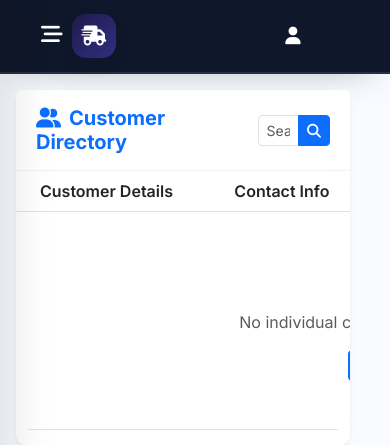
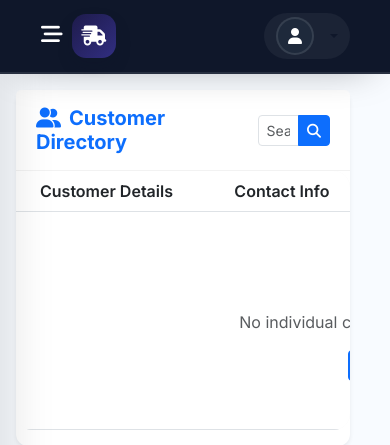
Before and after one commit to fillyourformsweb/crmdeliv, a Flask app: page /customers in a window 390 px wide. Shown: the top 445 px of the page. Run offline with Flask 3, Linux system fonts and the light colour scheme; a user stored in the database is signed in; data that the repository does not hold is empty; some libraries are stand-ins or nearby versions.

```diff
--- a/static/css/style.css
+++ b/static/css/style.css
@@ -900,11 +900,23 @@ nav.luxury-navbar.navbar {
     min-height: 74px !important;
     height: auto !important;
     box-shadow: 0 10px 40px -20px rgba(0, 0, 0, 0.4) !important;
-    padding: 0 1.5rem !important;
+    padding: 0.5rem 1.5rem !important;
     display: flex;
     align-items: center;
     transition: all 0.4s cubic-bezier(0.4, 0, 0.2, 1);
-    z-index: 1050;
+    z-index: 1050 !important;
+    position: relative;
+}
+
+.luxury-navbar .dropdown {
+    position: relative;
+    z-index: 1060;
+}
+
+.luxury-navbar .dropdown-menu {
+    z-index: 9999 !important;
+    position: absolute;
+    transform-origin: top right;
 }
 
 .brand-text span.fw-black {
@@ -943,9 +955,11 @@ nav.luxury-navbar.navbar {
     align-items: center;
     gap: 12px;
     text-decoration: none !important;
-    padding: 6px 12px;
+    padding: 4px 12px;
     border-radius: 50rem;
     transition: all 0.3s cubic-bezier(0.4, 0, 0.2, 1);
+    background: rgba(255, 255, 255, 0.05); /* Make the button bounds clear */
+    margin: 0;
 }
 
 .nav-profile-trigger:hover {
@@ -961,17 +975,18 @@ nav.luxury-navbar.navbar {
 }
 
 .avatar-circle {
-    width: 42px;
-    height: 42px;
-    background: #0f172a !important;
-    border: none !important;
+    width: 38px;
+    height: 38px;
+    background: #1e293b !important;
+    border: 2px solid rgba(255,255,255,0.1) !important;
     border-radius: 50%;
     display: flex;
     align-items: center;
     justify-content: center;
     color: white !important;
-    font-size: 1.1rem;
+    font-size: 1rem;
     transition: all 0.3s ease;
+    flex-shrink: 0;
 }
 
 .user-name {
@@ -1583,4 +1598,16 @@ body {
     .luxury-card .card-body {
         padding: 0.5rem !important;
     }
-}
+
+    /* Ensure navbar always stays above the dashboard cards */
+    .luxury-navbar {
+        position: sticky !important;
+        top: 0;
+        z-index: 99999 !important;
+    }
+
+    .main-content-wrapper, .hero-welcome-box, .page-content-wrapper {
+        z-index: 1 !important;
+        position: relative;
+    }
+}
```
